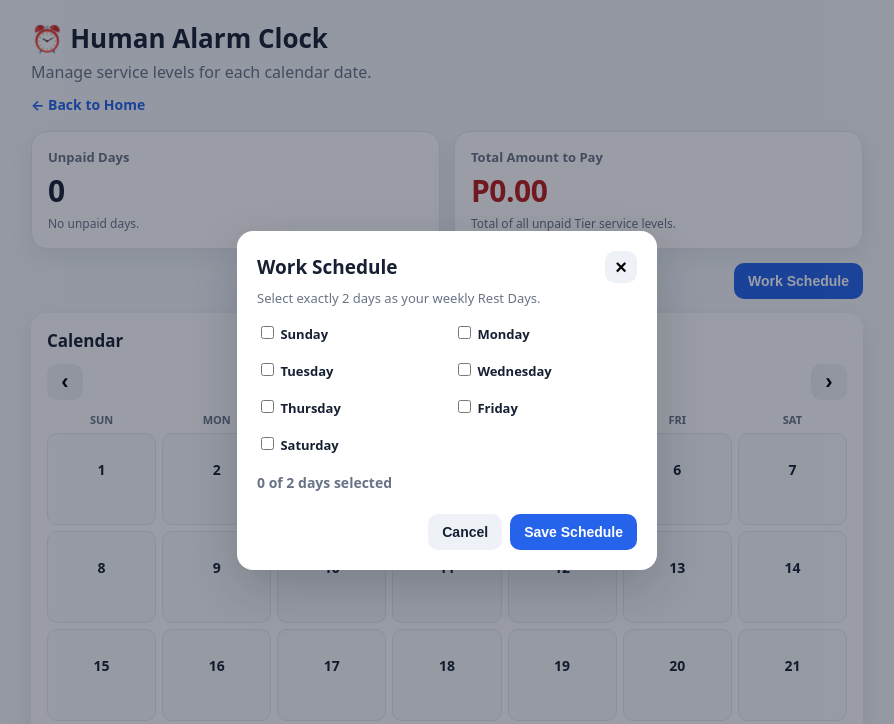
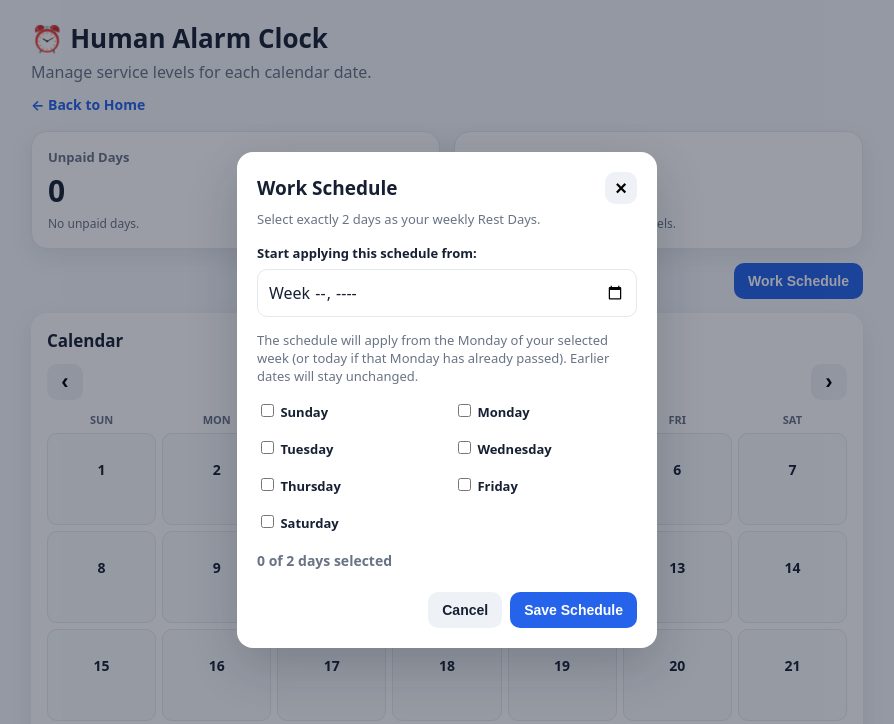
Before and after one commit to SBrxtr/budget-tracker, a plain HTML site: page Human Alarm Clock/human_alarm_clock.html in a window 1280 px wide. Both pictures are taken after a click on the button "Work Schedule". Shown: the top 724 px of the page, without its empty margins (193-1087 px from the left). Drawn offline with Linux system fonts and the light colour scheme.

Commit message:
Add start-week selector to work schedule popup

```diff
--- a/Human Alarm Clock/human_alarm_clock.html
+++ b/Human Alarm Clock/human_alarm_clock.html
@@ -93,6 +93,9 @@ a.back{display:inline-block;margin-top:12px;color:var(--primary);font-size:14px;
       <button type="button" class="close-btn" id="closeWorkSchedule" aria-label="Close">×</button>
     </div>
     <p class="modal-date">Select exactly 2 days as your weekly Rest Days.</p>
+    <label for="workScheduleStartWeek">Start applying this schedule from:</label>
+    <input type="week" id="workScheduleStartWeek" style="width:100%;border:1px solid var(--line);border-radius:10px;padding:11px;font:inherit;background:#fff;color:var(--text);margin-bottom:14px">
+    <p class="modal-date">The schedule will apply from the Monday of your selected week (or today if that Monday has already passed). Earlier dates will stay unchanged.</p>
     <div id="restDayChoices" style="display:grid;grid-template-columns:repeat(2,minmax(0,1fr));gap:10px 14px">
       <label><input type="checkbox" value="0" class="rest-day-choice"> Sunday</label>
       <label><input type="checkbox" value="1" class="rest-day-choice"> Monday</label>
```
